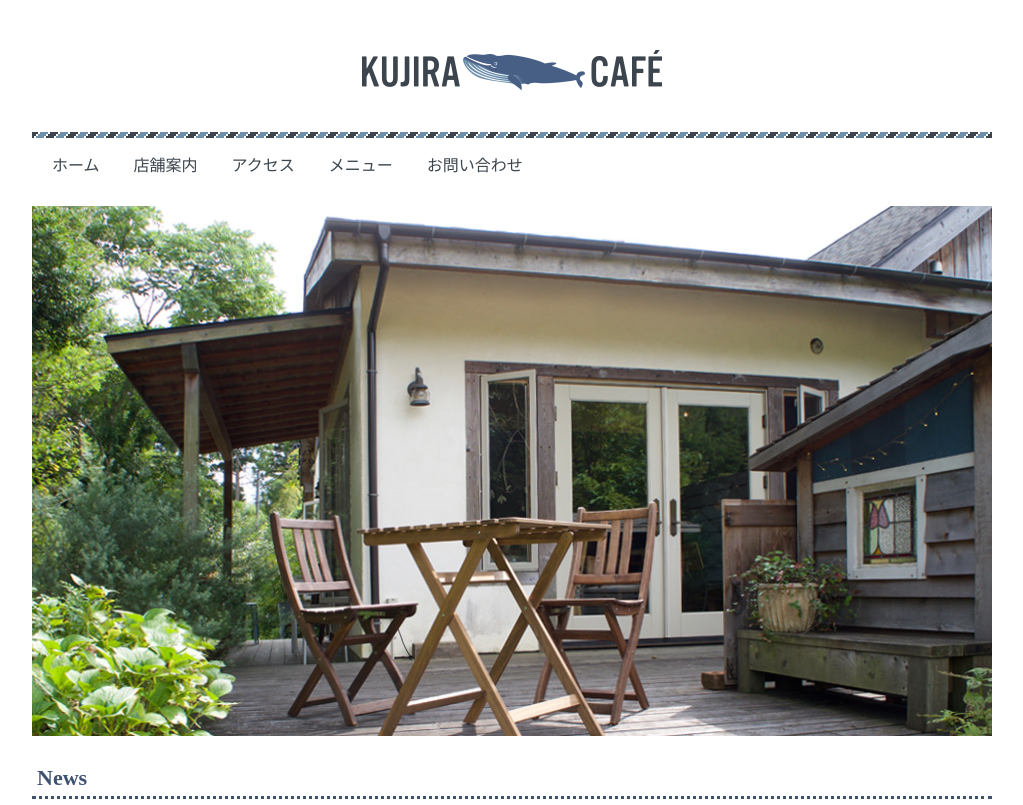
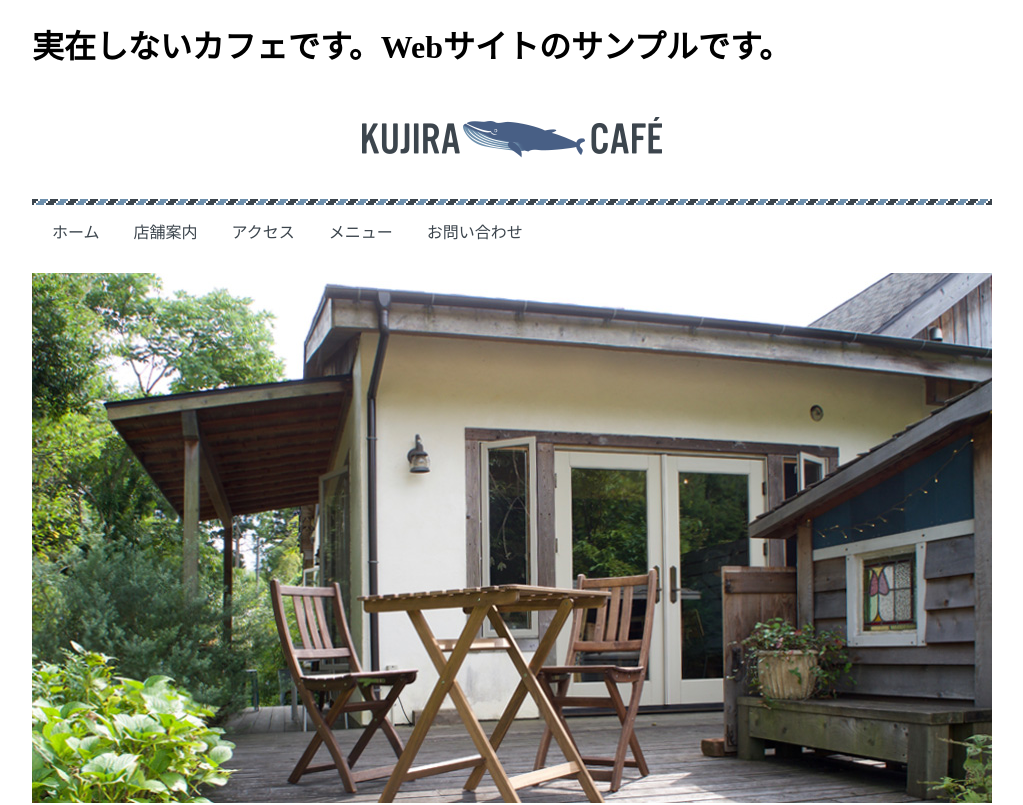
Before and after one commit to Taakako/sample1_from_bookandschool, a plain HTML site: page index.html in a window 1280 px wide. Shown: the top 805 px of the page, without its empty margins (128-1151 px from the left). Drawn offline with Linux system fonts and the light colour scheme; files whose address does not match are found by name.

Commit message:
Update index.html

```diff
--- a/index.html
+++ b/index.html
@@ -11,6 +11,7 @@
                <div class="wrapper">
 <!--header--------------------------------------------------------------------------------------------------->
                    <header class="headder">
+                       <h1>実在しないカフェです。Webサイトのサンプルです。</h1>
                         <h1 class="logo"><a href="index.html"><img src="logo.png" alt="KUJIRA CAFE"></a></h1>
                         <nav class="nav">
                            <ul>
```
